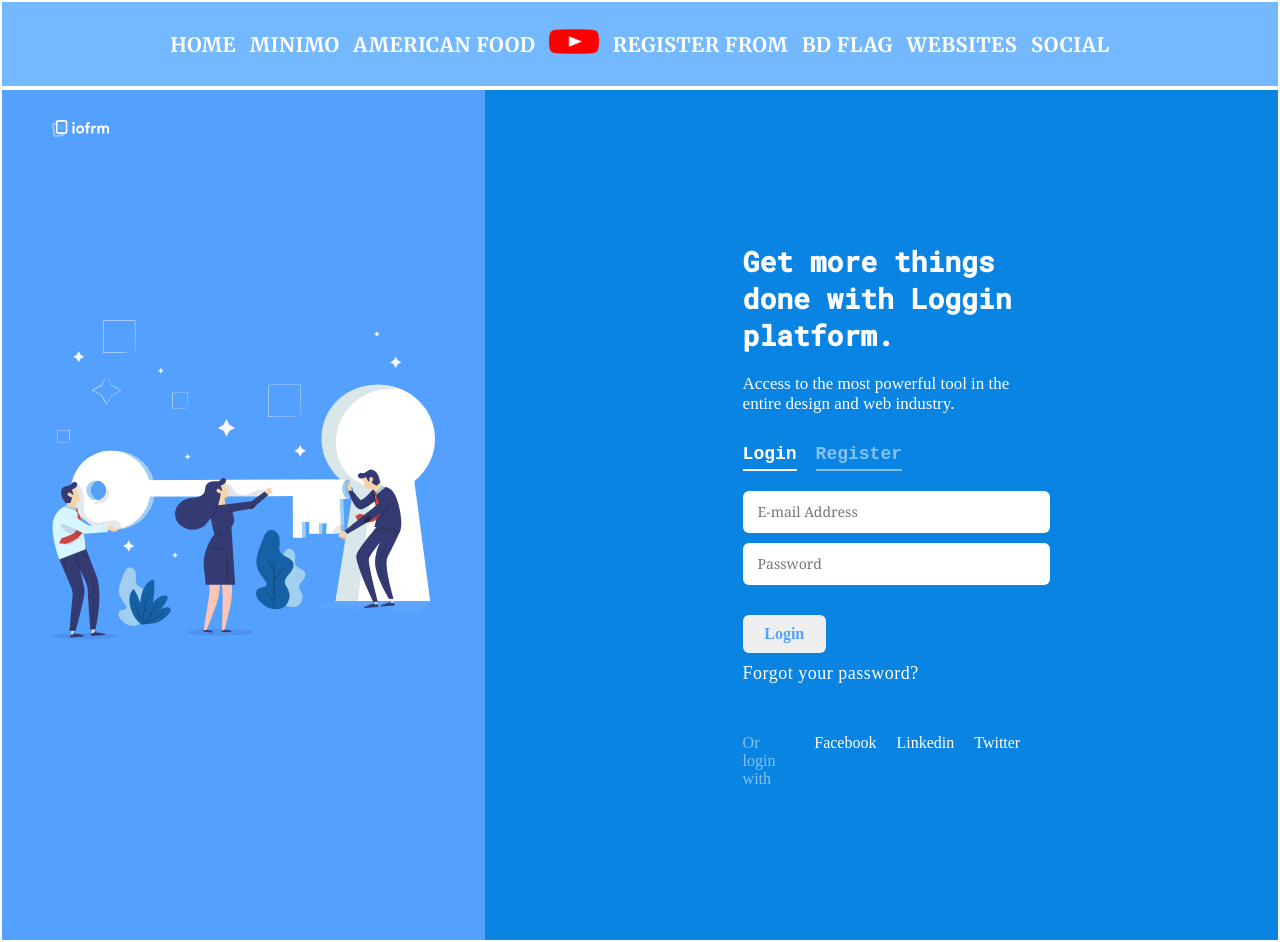
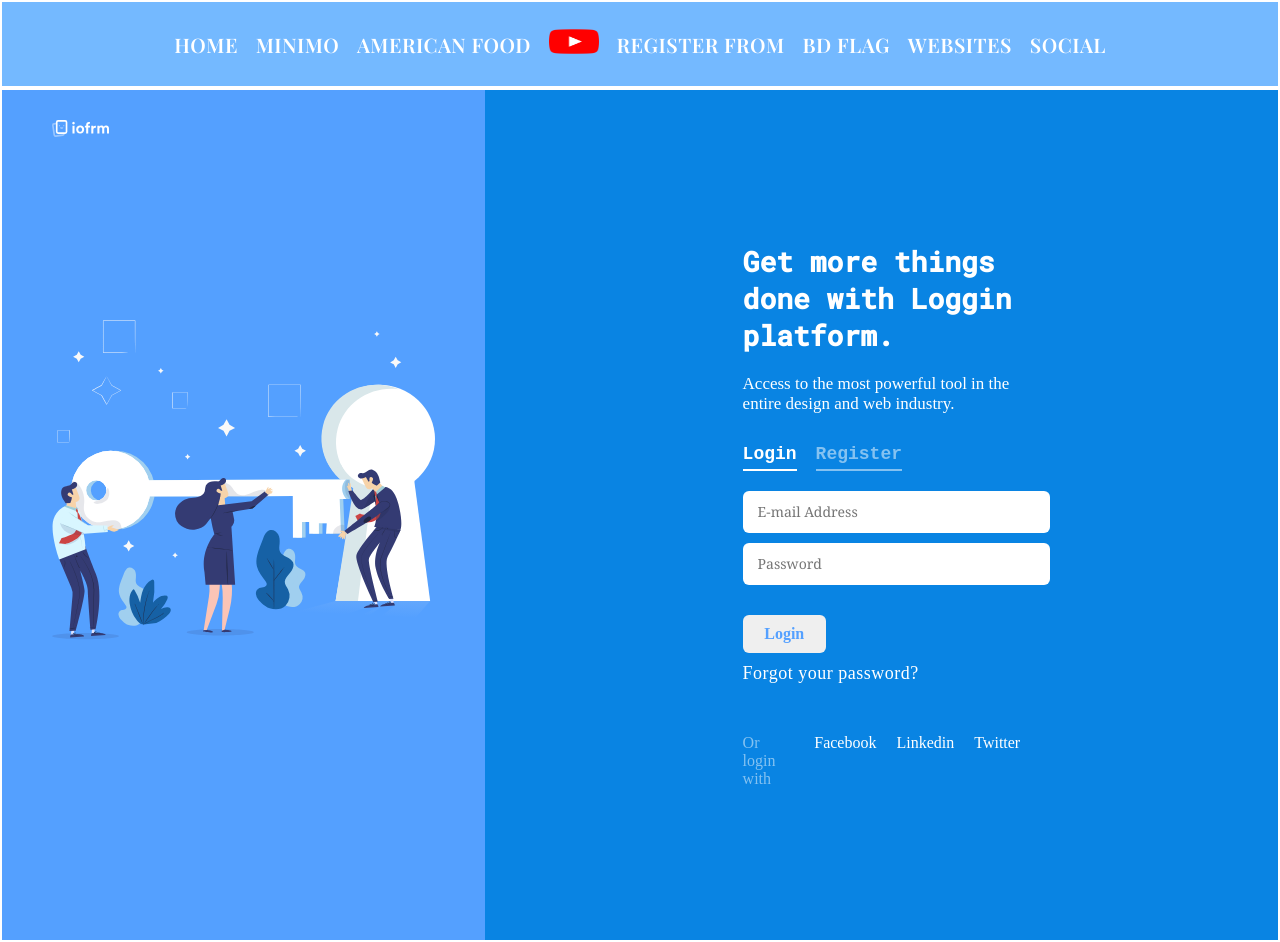
Before and after one commit to ahsan-emon/html-form, a plain HTML site: page index.html in a window 1280 px wide. Drawn offline with nearby package versions, Linux system fonts and the light colour scheme.

Commit message:
update style.css

```diff
--- a/css/style.css
+++ b/css/style.css
@@ -1,5 +1,5 @@
 /* font link  */
-@import url("https://fonts.googleapis.com/css2?family=Merriweather:wght@700&display=swap");
+@import url("https://fonts.googleapis.com/css2?family=Playfair+Display:wght@600&display=swap");
 * {
   margin: 0px;
   padding: 0px;
@@ -30,7 +30,7 @@ header ul li a {
   text-decoration: none;
   color: rgb(255, 255, 255);
   font-size: 20px;
-  font-family: "Merriweather", serif;
+  font-family: "Playfair Display", serif;
   text-transform: uppercase;
   font-weight: 400;
   letter-spacing: 0.5px;
```
